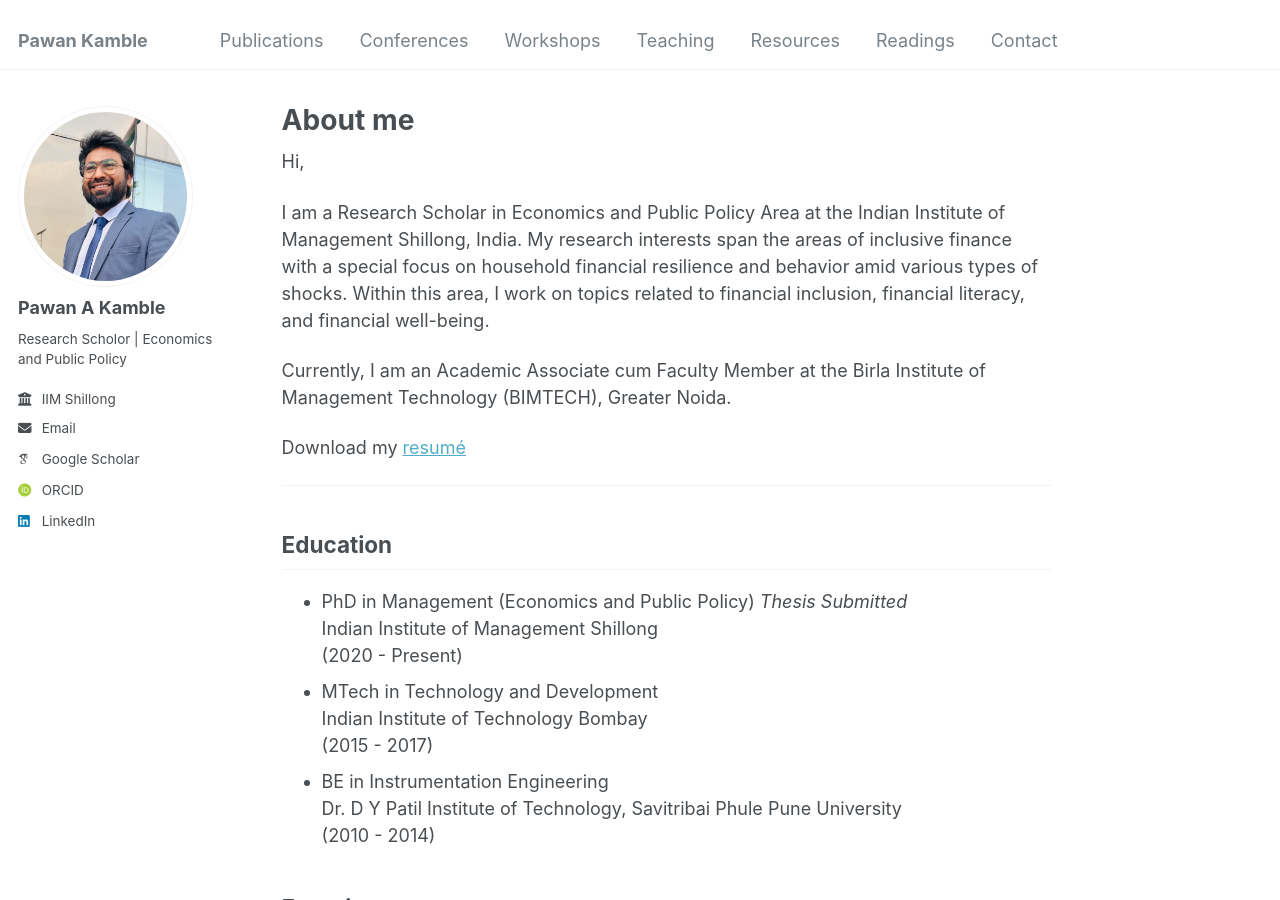
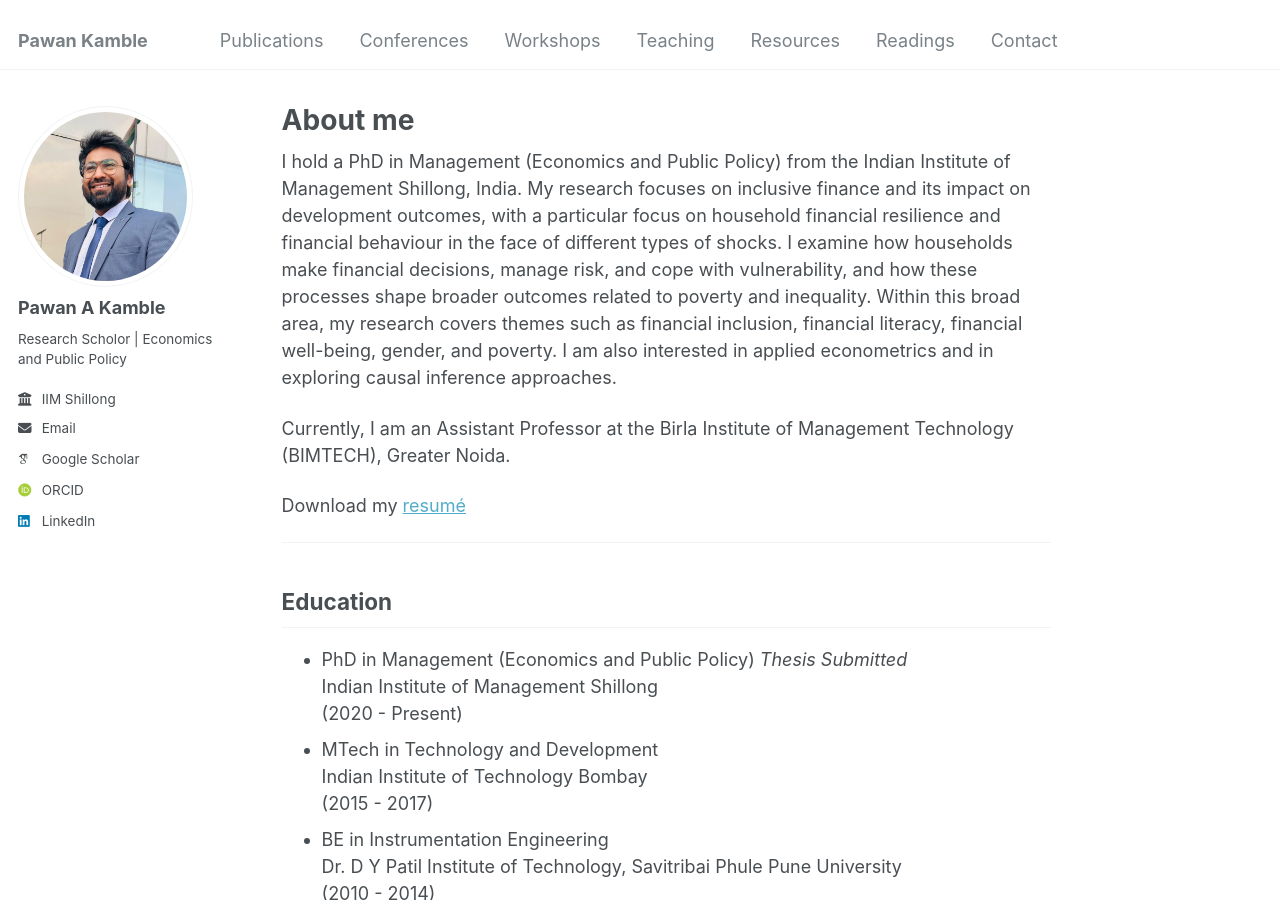
Before and after one commit to pawankb13/pawankb13.github.io, a Jekyll site: the page built from _pages/about.md, in a window 1280 px wide and 900 px high. Built offline with Jekyll 4.4.1, drawn with Linux system fonts in a browser that asks for light colours; some web fonts are replaced.

Commit message:
Update Bio

```diff
--- a/_pages/about.md
+++ b/_pages/about.md
@@ -6,11 +6,9 @@ redirect_from:
   - /about/
   - /about.html
 ---
-Hi,
+I hold a PhD in Management (Economics and Public Policy) from the Indian Institute of Management Shillong, India. My research focuses on inclusive finance and its impact on development outcomes, with a particular focus on household financial resilience and financial behaviour in the face of different types of shocks. I examine how households make financial decisions, manage risk, and cope with vulnerability, and how these processes shape broader outcomes related to poverty and inequality. Within this broad area, my research covers themes such as financial inclusion, financial literacy, financial well-being, gender, and poverty. I am also interested in applied econometrics and in exploring causal inference approaches.
 
-I am a Research Scholar in Economics and Public Policy Area at the Indian Institute of Management Shillong, India. My research interests span the areas of inclusive finance with a special focus on household financial resilience and behavior amid various types of shocks. Within this area, I work on topics related to financial inclusion, financial literacy, and financial well-being.
-
-Currently, I am an Academic Associate cum Faculty Member at the Birla Institute of Management Technology (BIMTECH), Greater Noida.
+Currently, I am an Assistant Professor at the Birla Institute of Management Technology (BIMTECH), Greater Noida.
 
 Download my [resumé](/files/resume1.pdf)
 
```
Also changed, not shown: _pages/teaching.md (+7 -0 lines).
